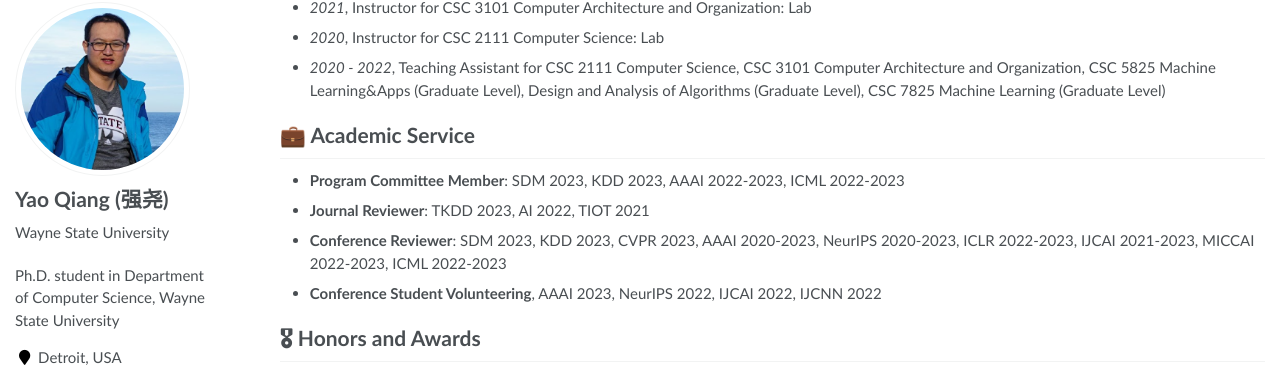
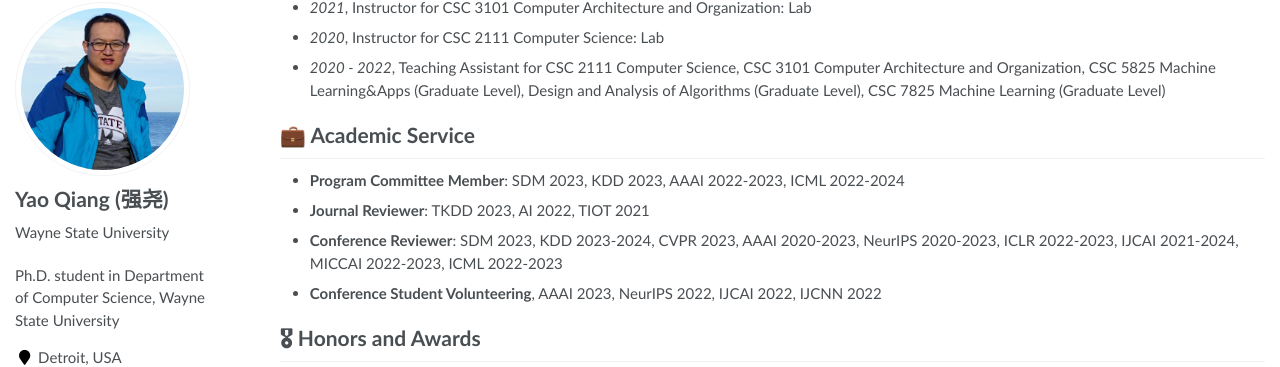
Before and after one commit to qiangyao1988/qiangyao1988.github.io, a Jekyll site: the page built from _pages/about.md, in a window 1280 px wide and 900 px high, scrolled down 2226 px. Shown: the part 89-456 px from the top of the window. Built offline with Jekyll 4.4.1, drawn with Linux system fonts in a browser that asks for light colours.

Commit message:
Update about.md

```diff
--- a/_pages/about.md
+++ b/_pages/about.md
@@ -87,9 +87,9 @@
 Design and Analysis of Algorithms (Graduate Level), CSC 7825 Machine Learning (Graduate Level)
 
 # 💼 Academic Service
-- **Program Committee Member**: SDM 2023, KDD 2023, AAAI 2022-2023, ICML 2022-2023
+- **Program Committee Member**: SDM 2023, KDD 2023, AAAI 2022-2023, ICML 2022-2024
 - **Journal Reviewer**: TKDD 2023, AI 2022, TIOT 2021
-- **Conference Reviewer**: SDM 2023, KDD 2023, CVPR 2023, AAAI 2020-2023, NeurIPS 2020-2023, ICLR 2022-2023, IJCAI 2021-2023, MICCAI 2022-2023, ICML 2022-2023
+- **Conference Reviewer**: SDM 2023, KDD 2023-2024, CVPR 2023, AAAI 2020-2023, NeurIPS 2020-2023, ICLR 2022-2023, IJCAI 2021-2024, MICCAI 2022-2023, ICML 2022-2023
 - **Conference Student Volunteering**, AAAI 2023, NeurIPS 2022, IJCAI 2022, IJCNN 2022
 
 # 🎖 Honors and Awards
```
